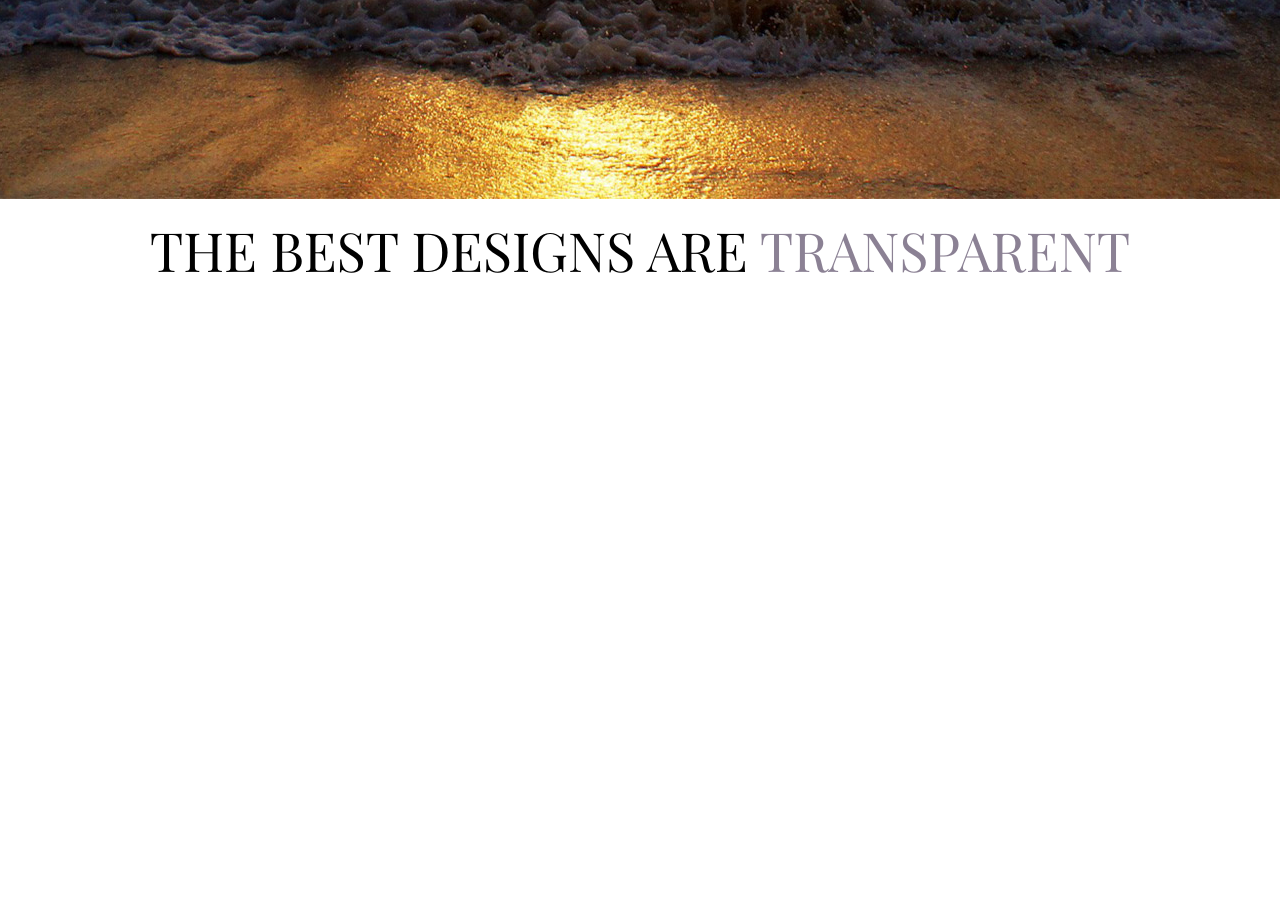
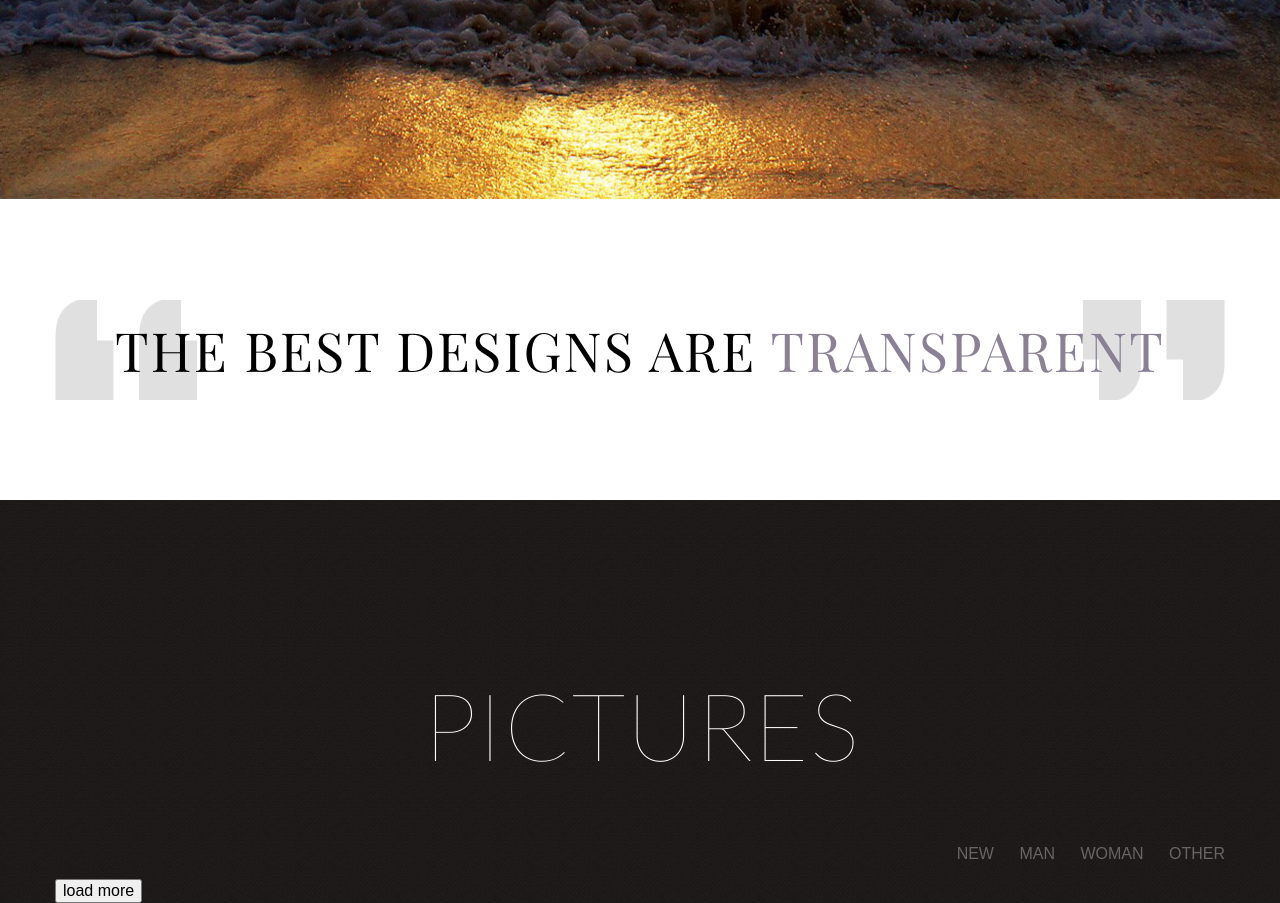
Before and after one commit to BykovDenis/modern_look, a website: page src/jade/index.jade in a window 1280 px wide. Shown: the part 721-1624 px from the top of the page. Before the commit the page ends 1021 px from the top, so only its background shows below. Drawn offline with nearby package versions, Linux system fonts and the light colour scheme; files that its build step writes are made by us from their sources; files whose address does not match are found by name.

Commit message:
added block portfolio

```diff
--- a/src/jade/index.jade
+++ b/src/jade/index.jade
@@ -22,5 +22,20 @@ html
 
         main
             div.quote
-                div.quote_layout The best designs are
-                        span.quote--vilet transparent
+                div.quote__layout The best designs are
+                    span.quote--vilet transparent
+            div.portfolio
+                div.portfolio__layout
+                    h2 Pictures
+
+                    - links = [{name: "New",url: "#"},{name: "Man", url: "#"},{name: "Woman", url: "#"},{name: "Other", url: "#"}]
+
+                    ul.portfolio__menu
+                        each link in links
+                            li
+                                a(href="#{link.url}") #{link.name}
+
+                    div.collage
+                        div.collage__left
+                        div.collage__right
+                    button.collage__btn load more
--- a/src/scss/style.scss
+++ b/src/scss/style.scss
@@ -4,6 +4,14 @@
 
     font-family: "Lato-Light";
     src: url("../fonts/Lato-Light.ttf");
+    font-weight: normal;
+    font-style: normal;
+}
+
+@font-face{
+
+    font-family: "Lato-Hairline";
+    src: url("../fonts/Lato-Hairline.ttf");
     font-weight: normal;
     font-style: normal;
 }
@@ -63,7 +71,7 @@ body{
         text-transform: uppercase;
         color: #c6c4ba;
 
-        font: 100 #{$font-size30}/#{$line-height} "Lato-Light" , "Arial", sans-serif;
+        font: 100 #{$font-size30}/#{$line-height} $font-family_latolight;
 
     }
 
@@ -103,7 +111,7 @@ body{
 
 .quote{
 
-    font: normal #{$font-size54}/#{$line-height} "PlayfairDisplay", Arial, sans-serif;
+    font: normal #{$font-size54}/#{$line-height} $font-family-playfairdisplay;
 
     text-align: center;
     text-transform: uppercase;
@@ -139,11 +147,59 @@ body{
 
 .portfolio {
 
-    /* dsdsds */
+    background: url("../img/bg_portfolio.jpg") 0 0 repeat;
+
+    &__layout{
+
+        width: $main-layout-width;
+        margin: 0 auto;
+        padding-top: 97px;
+    }
 
     h2{
 
         text-align: center;
+        font: normal #{$font-size-h2}/#{$line-height} $font-family-latohairline;
+        color: $color-white;
+        text-transform: uppercase;
+        margin-bottom: 70px;
+
+    }
+
+    &__menu{
+
+        text-transform: uppercase;
+        list-style-type: none;
+        text-align: right;
+
+        li{
+
+            display: inline-block;
+            vertical-align: top;
+            margin-right: 21px;
+
+        }
+
+        li:last-of-type{
+
+            margin-right: 0;
+
+        }
+
+        a{
+
+            color: $color-gray;
+            text-decoration: none;
+
+            :hover{
+
+                text-decoration: underline;
+
+            }
+        }
+
+
+
 
     }
 
--- a/src/scss/variables.scss
+++ b/src/scss/variables.scss
@@ -10,13 +10,20 @@ $main-layout-width: 1170px;
 $font-size30: 30px;
 $font-size54: 54px;
 
+$font-size-h2: 94px;
+
 /* Межстрочный интервал */
 
 $line-height: 100px;
 
-$font-family: "Lato-Light";
+$font-family-latolight: "Lato-Light" , Arial, sans-serif;
+$font-family-playfairdisplay:  "PlayfairDisplay", Arial, sans-serif;
+$font-family-latohairline: "Lato-Hairline",  Arial, sans-serif;
+
 
 /* цвета */
 
 $color-black: #111111;
 $color-vilet: #8b8194;
+$color-white: #ffffff;
+$color-gray: #666565;
```
Also changed, not shown: src/css/style.css, src/css/variables.css, src/fonts/Lato-Hairline.ttf (added), src/index.html, 2 other files.
